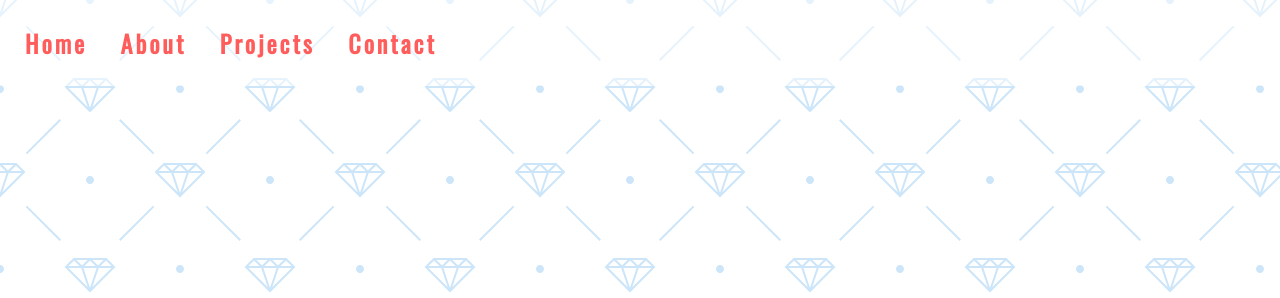
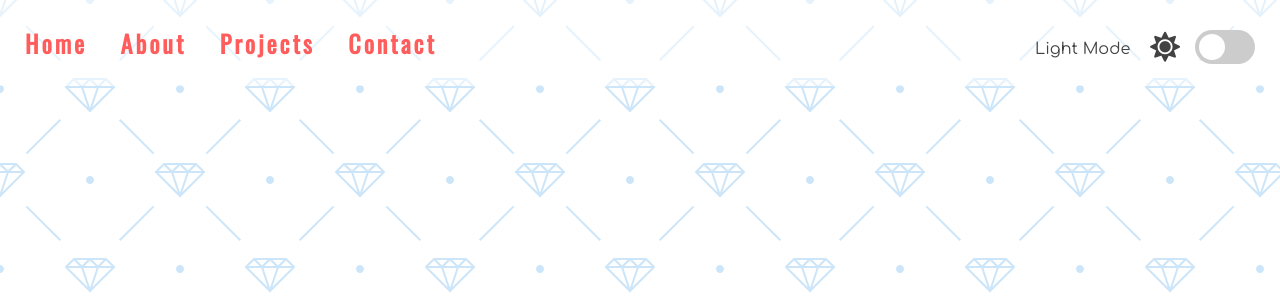
Before and after one commit to web223dev/20-Javascript, a plain HTML site: page light-dark-mode/index.html in a window 1280 px wide. Shown: the top 298 px of the page. Drawn offline with nearby package versions, Linux system fonts and the light colour scheme.

Commit message:
static UI - Dark Mode Switch

```diff
--- a/light-dark-mode/index.html
+++ b/light-dark-mode/index.html
@@ -13,6 +13,18 @@
 </head>
 
 <body>
+    <!-- Dark Mode Switch -->
+    <div class="theme-switch-wrapper">
+        <span id="toggle-icon">
+            <span class="toggle-text">Light Mode</span>
+            <i class="fas fa-sun"></i>
+        </span>
+        <label class="theme-switch">
+            <input type="checkbox">
+            <div class="slider round"></div>
+        </label>
+    </div>
+
     <!-- Navigation -->
     <nav id="nav">
         <a href="#home">Home</a>
@@ -21,14 +33,14 @@
         <a href="#contact">Contact</a>
     </nav>
     <!-- Home Section -->
-    <!-- <section id="home">
+    <section id="home">
         <div class="title-group">
             <h1>Custom Title Here</h1>
             <h2>Welcome to the Website!</h2>
         </div>
-    </section> -->
+    </section>
     <!-- About Section -->
-    <!-- <section id="about">
+    <section id="about">
         <h1>Undraw Illustrations</h1>
         <div class="about-container">
             <div class="image-container">
@@ -44,9 +56,9 @@
                 <img src="img/undraw_conceptual_idea_light.svg" alt="Idea" id="image3">
             </div>
         </div>
-    </section> -->
+    </section>
     <!-- Projects Section -->
-    <!-- <section id="projects">
+    <section id="projects">
         <h1>Buttons</h1>
         <div class="buttons">
             <button class="primary">Primary</button>
@@ -59,7 +71,7 @@
         <div class="text-box" id="text-box">
             <p>Lorem ipsum dolor sit amet, consectetur adipisicing elit. At, ipsam cumque. Animi maiores, obcaecati, quos libero sint nesciunt totam, vitae id nam omnis ipsum voluptatem cumque quaerat excepturi saepe iure?</p>
         </div>
-    </section> -->
+    </section>
     <!-- Contact Section -->
     <section id="contact">
         <div class="social-icons">
--- a/light-dark-mode/style.css
+++ b/light-dark-mode/style.css
@@ -183,3 +183,79 @@ p {
 .fab:hover {
     color: var(--on-background);
 }
+
+/* Dark Mode Toggle */
+.theme-switch-wrapper {
+    position: fixed;
+    right: 25px;
+    top: 30px;
+    z-index: 100;
+    display: flex;
+    align-items: center;
+}
+
+.theme-switch-wrapper span {
+    margin-right: 10px;
+    font-size: 1rem;
+}
+
+.toggle-text {
+    position: relative;
+    top: -4px;
+    right: 5px;
+    color: var(--on-background);
+}
+
+.theme-switch {
+    display: inline-block;
+    height: 34px;
+    position: relative;
+    width: 60px;
+}
+
+.theme-switch input {
+    display: none;
+}
+
+.slider {
+    background: #ccc;
+    bottom: 0;
+    left: 0;
+    right: 0;
+    top: 0;
+    position: absolute;
+    cursor: pointer;
+    transition: 0.4s;
+}
+
+.slider::before {
+    background: #fff;
+    bottom: 4px;
+    content: "";
+    height: 26px;
+    width: 26px;
+    left: 4px;
+    position: absolute;
+    transition: 0.4s;
+}
+
+input:checked + .slider {
+    background: var(--primary-color);
+}
+
+input:checked + .slider::before {
+    transform: translateX(26px);
+}
+
+.slider.round {
+    border-radius: 34px;
+}
+
+.slider.round::before {
+    border-radius: 50%;
+}
+
+.fas {
+    font-size: 30px;
+    margin-right: 5px;
+}
```
